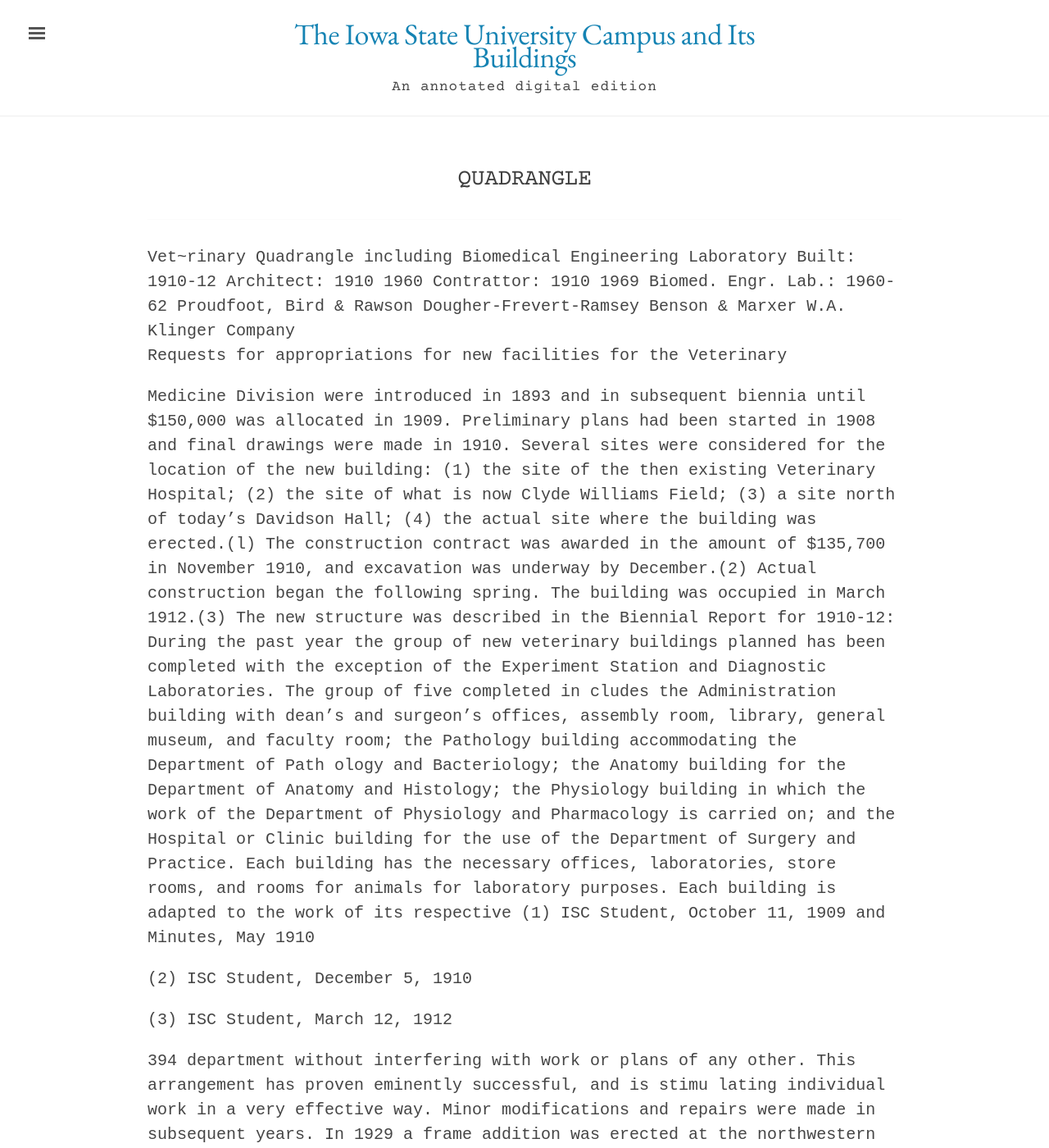
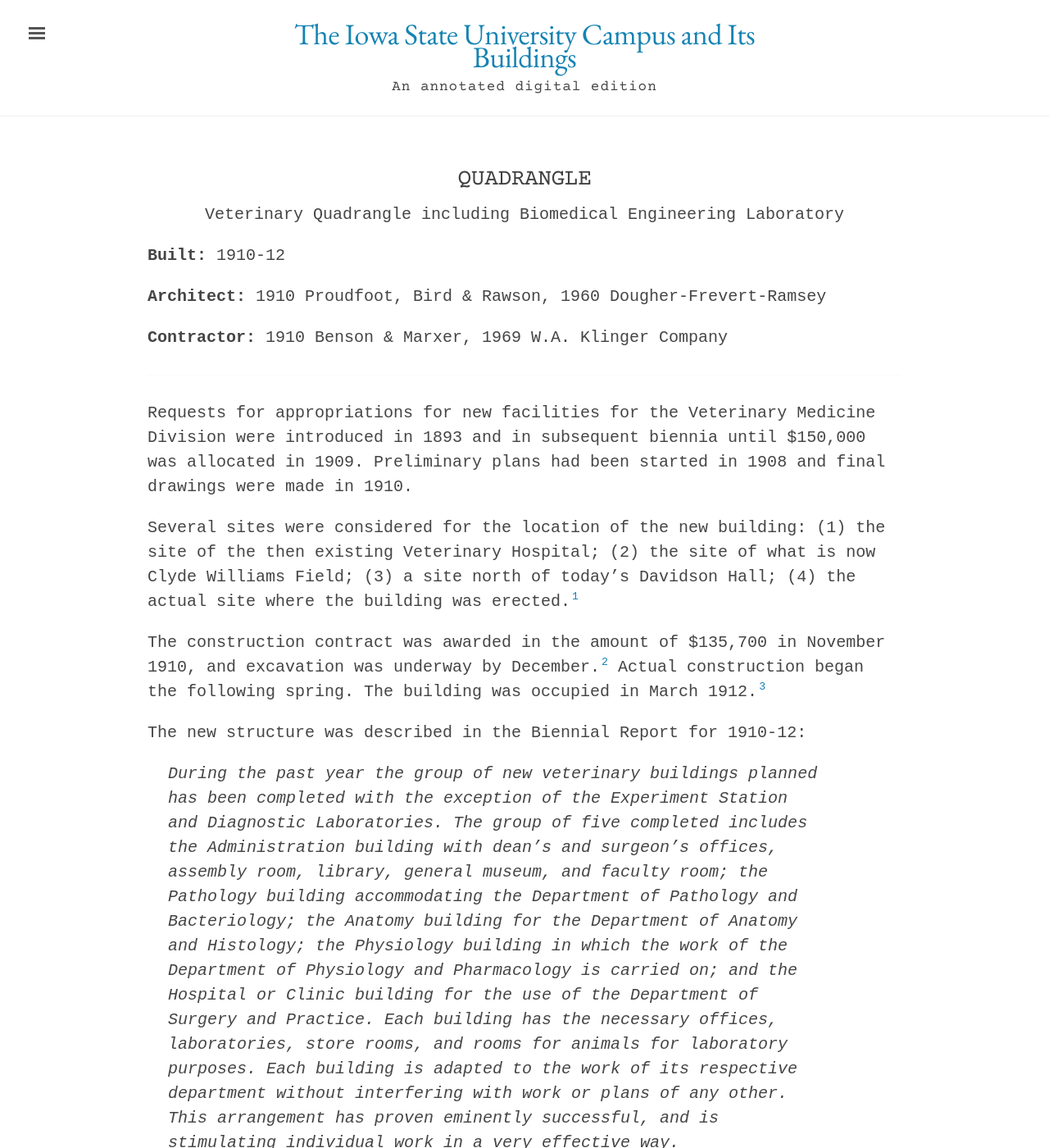
Before and after one commit to emanderson811/day-edition, a Jekyll site: the page built from _texts/buildings/178day-quadrangle.md, in a window 1280 px wide and 1400 px high. Shown: the whole window at 82% size. Built offline with Jekyll 4.4.1, drawn with Linux system fonts in a browser that asks for light colours; some of the changed text lies outside the part shown.

Commit message:
Update 178day-quadrangle.md

```diff
--- a/_texts/buildings/178day-quadrangle.md
+++ b/_texts/buildings/178day-quadrangle.md
@@ -1,11 +1,15 @@
 ---
 layout: building
 title: "Quadrangle"
-alternative_name:
-built:
+alternative_name: "Veterinary Quadrangle including Biomedical Engineering Laboratory"
+built: "1910-12"
 addition:
 architect:
+  - "1910 Proudfoot, Bird & Rawson"
+  - "1960 Dougher-Frevert-Ramsey"
 contractor:
+  - "1910 Benson & Marxer"
+  - "1969 W.A. Klinger Company"
 razed:
 author:
 rights: Public Domain
@@ -14,36 +18,38 @@
 ---
 ---
 
-Vet~rinary Quadrangle including Biomedical Engineering Laboratory
-Built: 1910-12 Architect: 1910 1960 Contrattor: 1910 1969  Biomed. Engr. Lab.: 1960-62 Proudfoot, Bird & Rawson Dougher-Frevert-Ramsey Benson & Marxer W.A. Klinger Company
-Requests  for  appropriations  for  new  facilities  for  the Veterinary
+Requests for appropriations for new facilities for the Veterinary Medicine Division were introduced in 1893 and in subsequent biennia until $150,000 was allocated in 1909. Preliminary plans had been started in 1908 and final drawings were made in 1910.
 
-Medicine Division were introduced in 1893 and in subsequent biennia until $150,000 was allocated in 1909. Preliminary plans had been started in 1908 and final drawings were made in 1910.
-Several sites were considered for the location of the new building:
-(1) the site of the then existing Veterinary Hospital; (2) the site of what is now Clyde Williams Field; (3) a site north of today's Davidson Hall; (4) the actual site where the building was erected.(l)
-The construction contract was awarded in the amount of $135,700 in November 1910, and excavation was underway by December.(2) Actual construction began the following spring. The building was occupied in March 1912.(3)
+Several sites were considered for the location of the new building: (1) the site of the then existing Veterinary Hospital; (2) the site of what is now Clyde Williams Field; (3) a site north of today's Davidson Hall; (4) the actual site where the building was erected.[^fn1]
+
+The construction contract was awarded in the amount of $135,700 in November 1910, and excavation was underway by December.[^fn2] Actual construction began the following spring. The building was occupied in March 1912.[^fn3]
+
 The new structure was described in the Biennial Report for 1910-12:
-During the past year the group of new veterinary buildings planned has been completed with the exception of the Experiment Station and Diagnostic Laboratories. The group of five completed in cludes the Administration building with dean's and surgeon's offices, assembly room, library, general museum, and faculty room; the Pathology building accommodating the Department of Path ology and Bacteriology; the Anatomy building for the Department of Anatomy and Histology; the Physiology building in which the work of the Department of Physiology and Pharmacology is carried on; and the Hospital or Clinic building for the use of the Department of Surgery and Practice. Each building has the necessary offices, laboratories, store rooms, and rooms for animals for laboratory purposes. Each building is adapted to the work of its respective
-(1)
-ISC Student, October 11, 1909 and Minutes, May 1910
 
-(2)
-ISC Student, December 5, 1910
+>During the past year the group of new veterinary buildings planned has been completed with the exception of the Experiment Station and Diagnostic Laboratories. The group of five completed includes the Administration building with dean's and surgeon's offices, assembly room, library, general museum, and faculty room; the Pathology building accommodating the Department of Pathology and Bacteriology; the Anatomy building for the Department of Anatomy and Histology; the Physiology building in which the work of the Department of Physiology and Pharmacology is carried on; and the Hospital or Clinic building for the use of the Department of Surgery and Practice. Each building has the necessary offices, laboratories, store rooms, and rooms for animals for laboratory purposes. Each building is adapted to the work of its respective department without interfering with work or plans of any other. This arrangement has proven eminently successful, and is stimulating individual work in a very effective way.
 
-(3)
-ISC Student, March 12, 1912
+[^fn1]: ISC Student, October 11, 1909 and Minutes, May 1910
 
+[^fn2]: ISC Student, December 5, 1910
 
-394
-department without interfering with work or plans of any other. This arrangement has proven eminently successful, and is stimu lating individual work in a very effective way.
+[^fn3]: ISC Student, March 12, 1912
+
 Minor modifications and repairs were made in subsequent years. In 1929 a frame addition was erected at the northwestern corner of the Quadrangle as reported in the student paper for September 26:
-A $6,000.temporary frame structure, to be used by the Veterinary Anatomy Department and built on the north of the present labora tory, will be ready for use soon after college starts this fall. It will be a one-story building, measuring 40 by 50 feet, and will double the present laboratory space. The old accommodations were barely able to take care of half of the class enrollment.
+
+>A $6,000 temporary frame structure, to be used by the Veterinary Anatomy Department and built on the north of the present laboratory, will be ready for use soon after college starts this fall. It will be a one-story building, measuring 40 by 50 feet, and will double the present laboratory space. The old accommodations were barely able to take care of half of the class enrollment.
+
 That frame structure continued in use until it was razed to make room for the new Diagnostic Laboratory in 1954.
-The Christian Petersen mural sculpture and his free-standing figure of "The Gentle Doctor" were installed in the Quadrangle court in 1938. The mural was subsequently removed to the new facilities when the college moved there in 1975. (See "Sculpture".) The southwest wing of the Quadrangle, most recently known as the Biomedical Engineering Laboratory, has been called Instrumentation Research Laboratory in all of the Board proceedings. It had al o been referred to as Physiological Instrumentation Research Laboratory (title on contract drawings), and Biomedical Electronics Laboratory.
-A grant of $200,000 from the United States Public Health Service covered about half the first cost of the building and equipment. Con struction contracts were awarded in December 1960 and it was completed for use in the fall of 1962.(1)
+
+The Christian Petersen mural sculpture and his free-standing figure of "The Gentle Doctor" were installed in the Quadrangle court in 1938. The mural was subsequently removed to the new facilities when the college moved there in 1975. (See "Sculpture".) The southwest wing of the Quadrangle, most recently known as the Biomedical Engineering Laboratory, has been called Instrumentation Research Laboratory in all of the Board proceedings. It had also been referred to as Physiological Instrumentation Research Laboratory (title on contract drawings), and Biomedical Electronics Laboratory.
+
+A grant of $200,000 from the United States Public Health Service covered about half the first cost of the building and equipment. Construction contracts were awarded in December 1960 and it was completed for use in the fall of 1962.[^fn4]
+
 In 1964-65 a $40,000 remodeling project was completed in the wing for Physiology and Pharmacology. King-Bole was the general contractor for that project.
+
 When the College of Veterinary Medicine moved from the Quadrangle in 1976 the vacated structure was allocated to the College of Education and to the Department of Psychology.
-Frevert-Ramsey-Drey were selected as architects for a major remodeling of the building in 1976. Bids on that project were received in Octo her 1979, and work on the remodeling was started late in the fall by Webster Construction Co.
-(1) Iowa State Daily, October 31, 1962
-395
-The building name was modified to Quadrangle when the Vete~inarians moved out and the Diagnostic Laboratory wing became known as Quadrangle North. (See that separate entry.) The Biomedical Engineering wing then lost separate identity and is now considered part of the Quad rangle.
+
+Frevert-Ramsey-Drey were selected as architects for a major remodeling of the building in 1976. Bids on that project were received in October 1979, and work on the remodeling was started late in the fall by Webster Construction Co.
+
+[^fn4]: Iowa State Daily, October 31, 1962
+
+The building name was modified to Quadrangle when the Veterinarians moved out and the Diagnostic Laboratory wing became known as Quadrangle North. (See that separate entry.) The Biomedical Engineering wing then lost separate identity and is now considered part of the Quadrangle.
```
